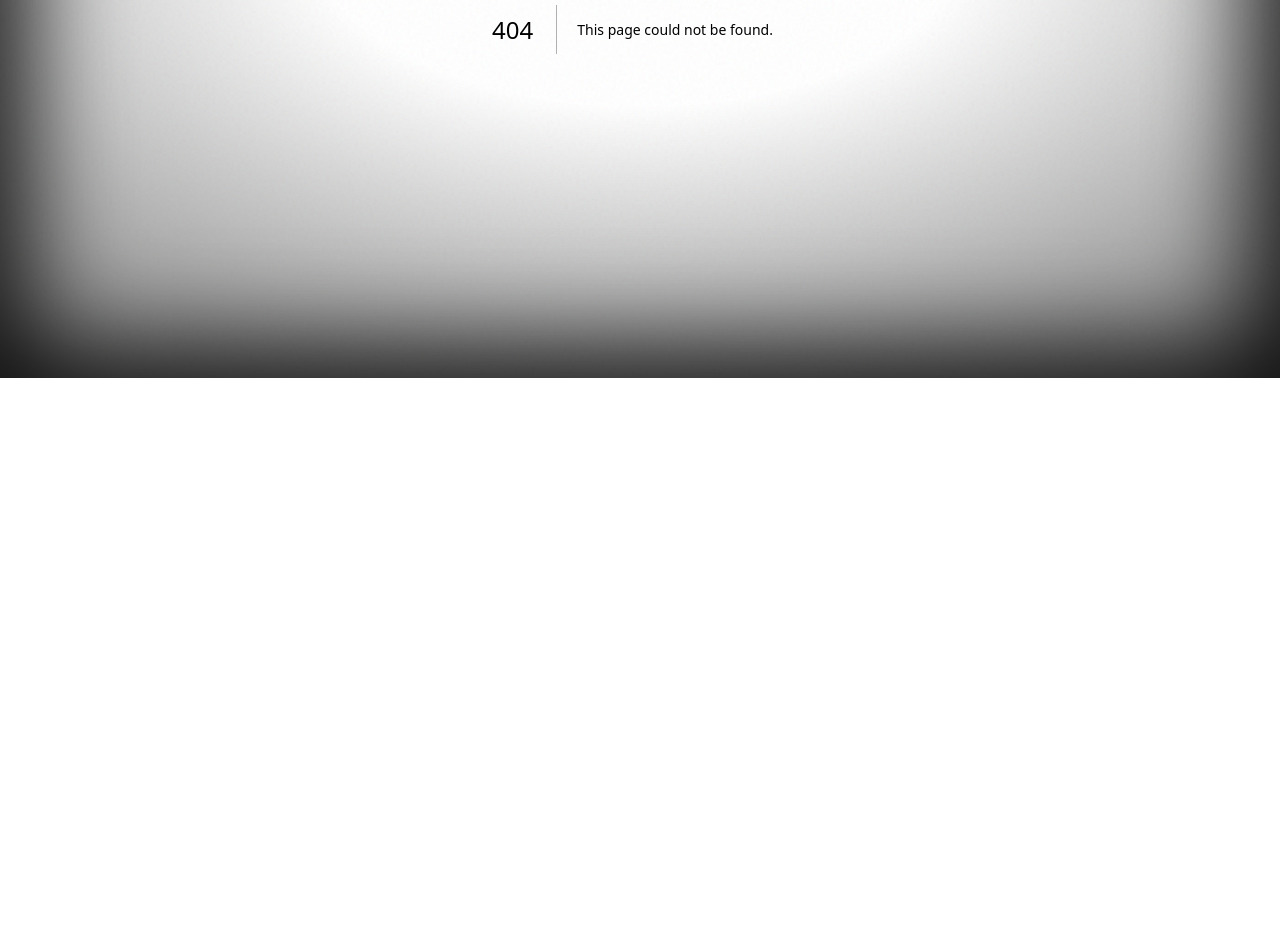
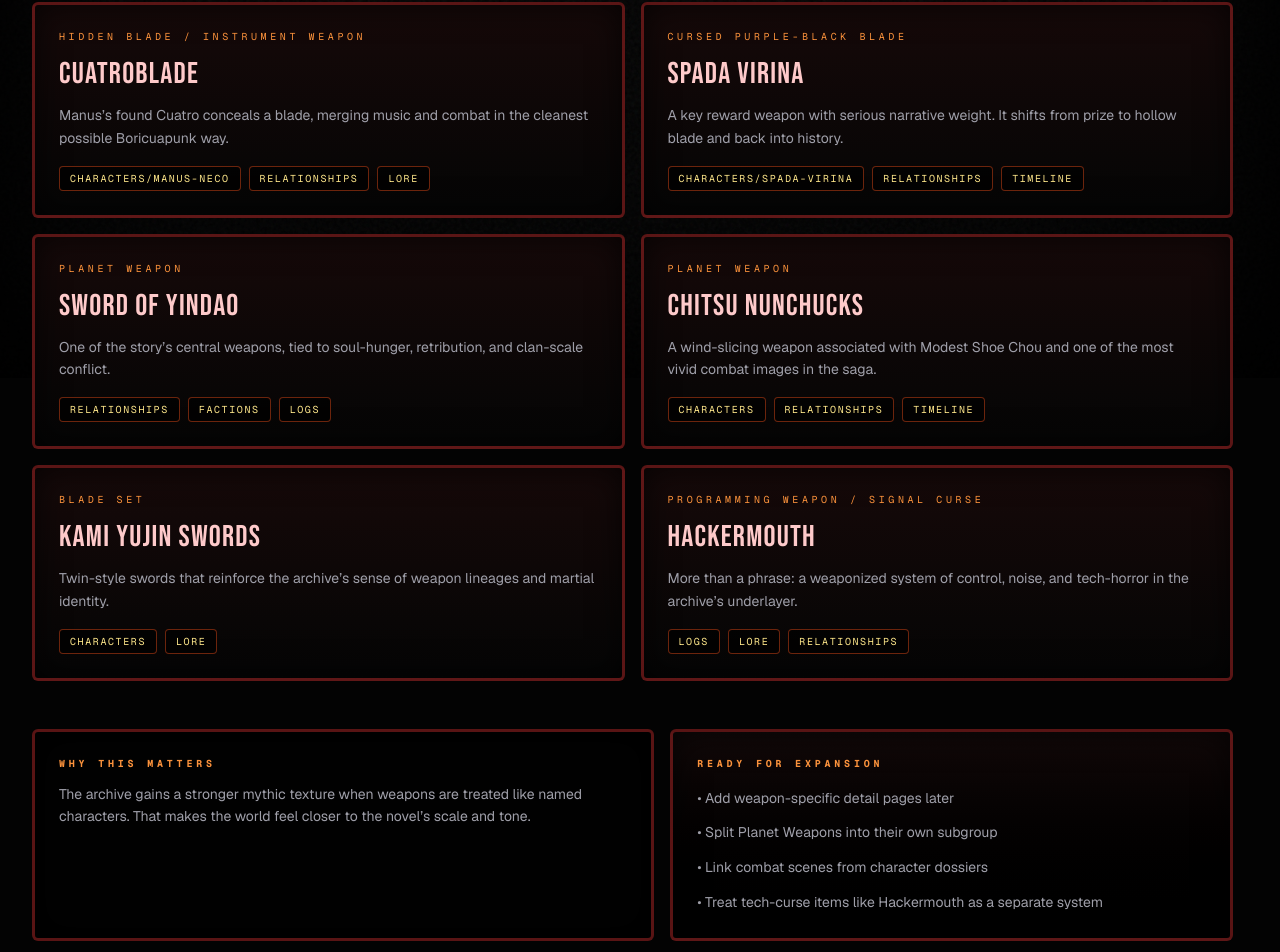
Before and after one commit to xsytrance/boricuapunk, a Next.js app: page /weapons in a window 1280 px wide. Before the commit this address had no page. Shown: the part 422-1374 px from the top of the page. Before the commit the page ends 851 px from the top, so only its background shows below. Built offline with nearby package versions, Linux system fonts and the light colour scheme.

Commit message:
Add weapons archive

```diff
--- a/app/archive/page.tsx
+++ b/app/archive/page.tsx
@@ -11,6 +11,7 @@ const pageLinks = [
   { href: "/locations", title: "Locations", copy: "Jump between city zones, hidden venues, and iconic story landmarks." },
   { href: "/logs", title: "Signal Logs", copy: "Archive quotes, transmissions, and the system’s latest signal bursts." },
   { href: "/ships", title: "Ships & Skycraft", copy: "Track the Jibaro and the other vessels that keep the saga in motion." },
+  { href: "/weapons", title: "Weapons", copy: "Study the Cuatroblade, Spada Virina, Planet Weapons, and the rest of the armory." },
   { href: "/timeline", title: "Timeline", copy: "Trace the archive’s major narrative milestones in order." },
   { href: "/relationships", title: "Relationship Graph", copy: "Follow the important bonds and conflicts between people, groups, and icons." },
   { href: "/about", title: "About the Archive", copy: "A short mission brief for new visitors and future collaborators." },
@@ -21,7 +22,7 @@ export default function ArchiveHubPage() {
     <ArchivePageShell
       eyebrow="Archive Hub"
       title="Mission Control"
-      description="A central jump-off for the Boricuapunk archive. Use this hub to move through the site like a living dossier system: characters, factions, lore, locations, logs, ships, timeline, and relationship graphs all branch from here."
+      description="A central jump-off for the Boricuapunk archive. Use this hub to move through the site like a living dossier system: characters, factions, lore, locations, logs, ships, weapons, timeline, and relationship graphs all branch from here."
       meta={[`${characters.length} known figures`, `${factions.length} factions`, `${quotes.length} recorded quotes`]}
     >
       <section className="grid gap-4 md:grid-cols-2 xl:grid-cols-3">
@@ -52,8 +53,8 @@ export default function ArchiveHubPage() {
           </h3>
           <p className="mt-3 max-w-2xl text-sm leading-relaxed text-zinc-400">
             If you’re new to the site, the strongest first pass is the character archive, followed
-            by factions and locations. Then move into timeline, ships, and relationship views to
-            see how the archive’s tension lines connect.
+            by factions and locations. Then move into timeline, ships, weapons, and relationship
+            views to see how the archive’s tension lines connect.
           </p>
         </div>
 
@@ -63,7 +64,7 @@ export default function ArchiveHubPage() {
           </p>
           <ul className="mt-4 space-y-3 text-sm leading-relaxed text-zinc-400">
             <li>• Fresh route structure for easier story expansion</li>
-            <li>• Cross-links between characters, factions, lore, timeline, and ships</li>
+            <li>• Cross-links between characters, factions, lore, timeline, ships, and weapons</li>
             <li>• Pages built to scale as new manuscript entries appear</li>
             <li>• Works as both a site map and in-world index</li>
           </ul>
--- a/app/characters/[id]/page.tsx
+++ b/app/characters/[id]/page.tsx
@@ -68,6 +68,7 @@ export default async function CharacterDetailPage({ params }: Props) {
             <Link href="/factions" className="rounded border border-[#9a3412]/70 bg-black/65 px-3 py-1.5 text-[#fde68a] transition hover:border-[#f97316] hover:text-[#ffedd5]">Factions</Link>
             <Link href="/locations" className="rounded border border-[#9a3412]/70 bg-black/65 px-3 py-1.5 text-[#fde68a] transition hover:border-[#f97316] hover:text-[#ffedd5]">Locations</Link>
             <Link href="/ships" className="rounded border border-[#9a3412]/70 bg-black/65 px-3 py-1.5 text-[#fde68a] transition hover:border-[#f97316] hover:text-[#ffedd5]">Ships</Link>
+            <Link href="/weapons" className="rounded border border-[#9a3412]/70 bg-black/65 px-3 py-1.5 text-[#fde68a] transition hover:border-[#f97316] hover:text-[#ffedd5]">Weapons</Link>
             <Link href="/logs" className="rounded border border-[#9a3412]/70 bg-black/65 px-3 py-1.5 text-[#fde68a] transition hover:border-[#f97316] hover:text-[#ffedd5]">Logs</Link>
           </div>
         </div>
--- a/app/page.tsx
+++ b/app/page.tsx
@@ -15,8 +15,8 @@ export default function Home() {
           </h2>
           <p className="mt-3 max-w-3xl text-sm leading-relaxed text-zinc-400">
             The site now has a route set for browsing the world in different ways: people,
-            factions, lore, locations, logs, ships, timeline, and relationships. Start with the
-            Archive link in the header if you want the new route map.
+            factions, lore, locations, logs, ships, weapons, timeline, and relationships. Start
+            with the Archive link in the header if you want the new route map.
           </p>
           <div className="mt-4 flex flex-wrap gap-2">
             <Link
--- a/app/relationships/page.tsx
+++ b/app/relationships/page.tsx
@@ -13,6 +13,7 @@ const relationships = [
   { source: "Saint Flamingo", target: "Spada Virina", type: "weapon conflict", note: "The blade is not just a tool, but a hinge between tyranny and revolt.", links: ["/characters/saint-flamingo", "/characters/spada-virina", "/lore"] },
   { source: "Jibaro", target: "The Bloom", type: "aerial pursuit", note: "The ship’s chase dynamic is one of the best ways to understand the saga’s motion and pressure at sea and sky alike.", links: ["/ships", "/characters/yulania-friz", "/timeline"] },
   { source: "Jibaro", target: "Asopao", type: "parts lineage", note: "Jibaro’s parts echo into later craft, proving the archive’s machines are as historical as its people.", links: ["/ships", "/lore", "/timeline"] },
+  { source: "Cuatroblade", target: "Spada Virina", type: "weapon myth", note: "The archive’s blades and hidden instruments form a symbolic line between music, violence, and inheritance.", links: ["/weapons", "/characters/manus-neco", "/lore"] },
 ];
 
 export default function RelationshipsPage() {
--- a/app/ships/page.tsx
+++ b/app/ships/page.tsx
@@ -22,6 +22,13 @@ const ships = [
     note:
       "A gold-and-bronze vessel that appears like a mythic arrival—part transportation, part omen.",
     links: ["/lore", "/locations"],
+  },
+  {
+    name: "Mabaho Paa",
+    role: "Ojipati craft / assault ship",
+    note:
+      "A mocassin-shaped skycraft used during the hunt for the Planet Weapons. It deserves a place alongside Jibaro as a major craft of the saga.",
+    links: ["/relationships", "/timeline", "/logs"],
   },
   {
     name: "Asopao",
--- /dev/null
+++ b/app/weapons/page.tsx
@@ -0,0 +1,110 @@
+import Link from "next/link";
+import ArchivePageShell from "@/components/ArchivePageShell";
+
+const weapons = [
+  {
+    name: "Cuatroblade",
+    type: "Hidden blade / instrument weapon",
+    note:
+      "Manus’s found Cuatro conceals a blade, merging music and combat in the cleanest possible Boricuapunk way.",
+    links: ["/characters/manus-neco", "/relationships", "/lore"],
+  },
+  {
+    name: "Spada Virina",
+    type: "Cursed purple-black blade",
+    note:
+      "A key reward weapon with serious narrative weight. It shifts from prize to hollow blade and back into history.",
+    links: ["/characters/spada-virina", "/relationships", "/timeline"],
+  },
+  {
+    name: "Sword of Yindao",
+    type: "Planet Weapon",
+    note:
+      "One of the story’s central weapons, tied to soul-hunger, retribution, and clan-scale conflict.",
+    links: ["/relationships", "/factions", "/logs"],
+  },
+  {
+    name: "Chitsu Nunchucks",
+    type: "Planet Weapon",
+    note:
+      "A wind-slicing weapon associated with Modest Shoe Chou and one of the most vivid combat images in the saga.",
+    links: ["/characters", "/relationships", "/timeline"],
+  },
+  {
+    name: "Kami Yujin Swords",
+    type: "Blade set",
+    note:
+      "Twin-style swords that reinforce the archive’s sense of weapon lineages and martial identity.",
+    links: ["/characters", "/lore"],
+  },
+  {
+    name: "Hackermouth",
+    type: "Programming weapon / signal curse",
+    note:
+      "More than a phrase: a weaponized system of control, noise, and tech-horror in the archive’s underlayer.",
+    links: ["/logs", "/lore", "/relationships"],
+  },
+];
+
+export default function WeaponsPage() {
+  return (
+    <ArchivePageShell
+      eyebrow="Armory"
+      title="Weapons Archive"
+      description="The novel treats weapons as mythology, not just equipment. This page gathers the major blades, tools, and weapon-like systems so the archive can show the story’s combat identity, symbolic objects, and clan-scale power pieces in one place."
+      meta={["Planet Weapons", "Blades and hidden tech", "Combat lore"]}
+    >
+      <div className="grid gap-4 lg:grid-cols-2">
+        {weapons.map((weapon) => (
+          <article
+            key={weapon.name}
+            className="rounded-md border-[3px] border-[#7f1d1d]/70 bg-gradient-to-b from-[#160909] to-[#050505] p-5 shadow-[inset_0_0_32px_rgba(0,0,0,0.72)] md:p-6"
+          >
+            <p className="font-mono text-[10px] uppercase tracking-[0.36em] text-[#fb923c]">
+              {weapon.type}
+            </p>
+            <h2 className="mt-3 font-[family-name:var(--font-display)] text-3xl uppercase tracking-[0.04em] text-[#fecaca]">
+              {weapon.name}
+            </h2>
+            <p className="mt-3 text-sm leading-relaxed text-zinc-400">{weapon.note}</p>
+            <div className="mt-4 flex flex-wrap gap-2">
+              {weapon.links.map((href) => (
+                <Link
+                  key={href}
+                  href={href}
+                  className="rounded border border-[#9a3412]/70 bg-black/65 px-2.5 py-1 font-mono text-[10px] uppercase tracking-[0.16em] text-[#fde68a] transition hover:border-[#f97316] hover:text-[#ffedd5]"
+                >
+                  {href.replace(/^\//, "")}
+                </Link>
+              ))}
+            </div>
+          </article>
+        ))}
+      </div>
+
+      <section className="mt-12 grid gap-4 lg:grid-cols-[1.05fr_0.95fr]">
+        <div className="rounded-md border-[3px] border-[#7f1d1d]/70 bg-black/60 p-5 shadow-[inset_0_0_34px_rgba(0,0,0,0.65)] md:p-6">
+          <p className="font-mono text-[10px] font-bold uppercase tracking-[0.38em] text-[#fb923c]">
+            Why this matters
+          </p>
+          <p className="mt-3 text-sm leading-relaxed text-zinc-400">
+            The archive gains a stronger mythic texture when weapons are treated like named
+            characters. That makes the world feel closer to the novel’s scale and tone.
+          </p>
+        </div>
+
+        <div className="rounded-md border-[3px] border-[#7f1d1d]/70 bg-gradient-to-b from-[#120909] to-black/80 p-5 shadow-[inset_0_0_34px_rgba(0,0,0,0.7)] md:p-6">
+          <p className="font-mono text-[10px] font-bold uppercase tracking-[0.38em] text-[#fb923c]">
+            Ready for expansion
+          </p>
+          <ul className="mt-4 space-y-3 text-sm leading-relaxed text-zinc-400">
+            <li>• Add weapon-specific detail pages later</li>
+            <li>• Split Planet Weapons into their own subgroup</li>
+            <li>• Link combat scenes from character dossiers</li>
+            <li>• Treat tech-curse items like Hackermouth as a separate system</li>
+          </ul>
+        </div>
+      </section>
+    </ArchivePageShell>
+  );
+}
--- a/components/Header.tsx
+++ b/components/Header.tsx
@@ -32,6 +32,9 @@ export default function Header() {
           <Link href="/ships" className="hidden text-zinc-500 transition hover:text-[#fdba74] hover:drop-shadow-[0_0_10px_rgba(251,146,60,0.75)] xl:inline-flex">
             Ships
           </Link>
+          <Link href="/weapons" className="hidden text-zinc-500 transition hover:text-[#fdba74] hover:drop-shadow-[0_0_10px_rgba(251,146,60,0.75)] xl:inline-flex">
+            Weapons
+          </Link>
         </nav>
       </div>
     </header>
```
Also changed, not shown: 2 other files (tests, documents, lock files or other folders).
